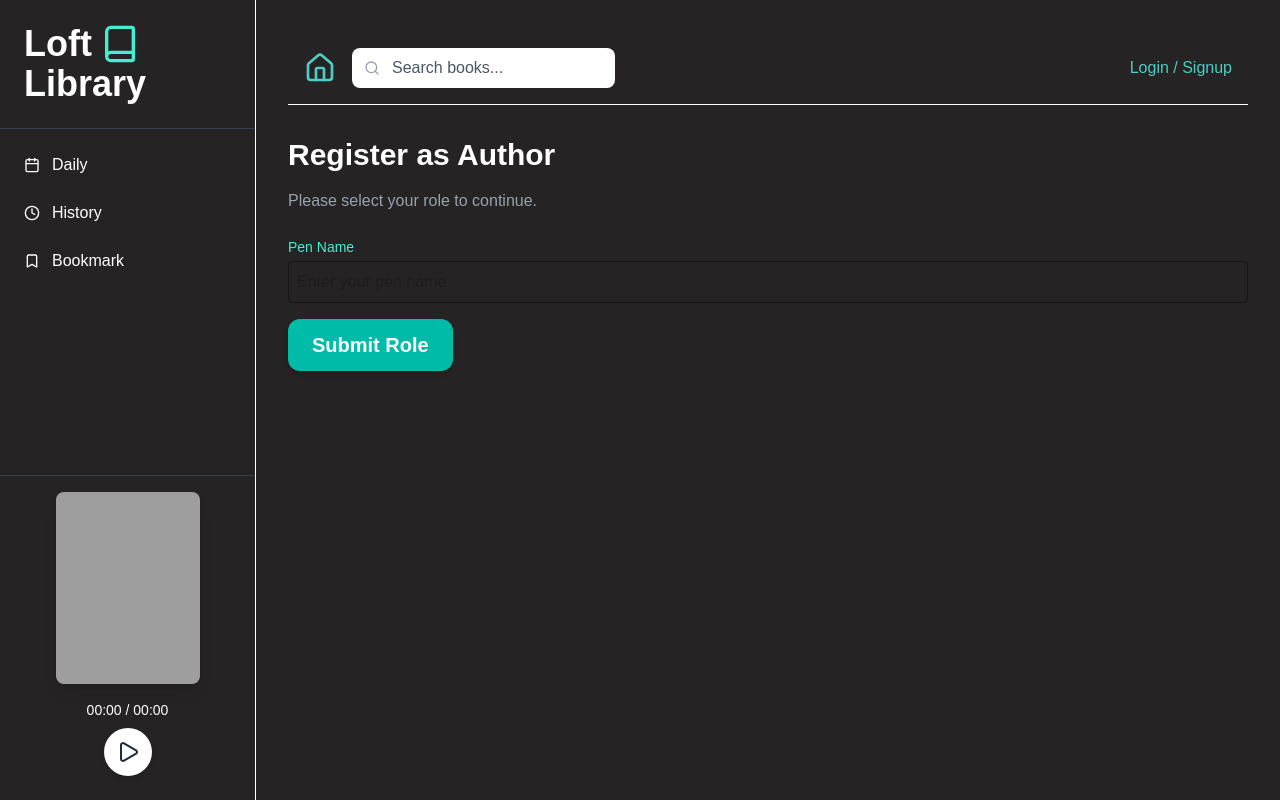
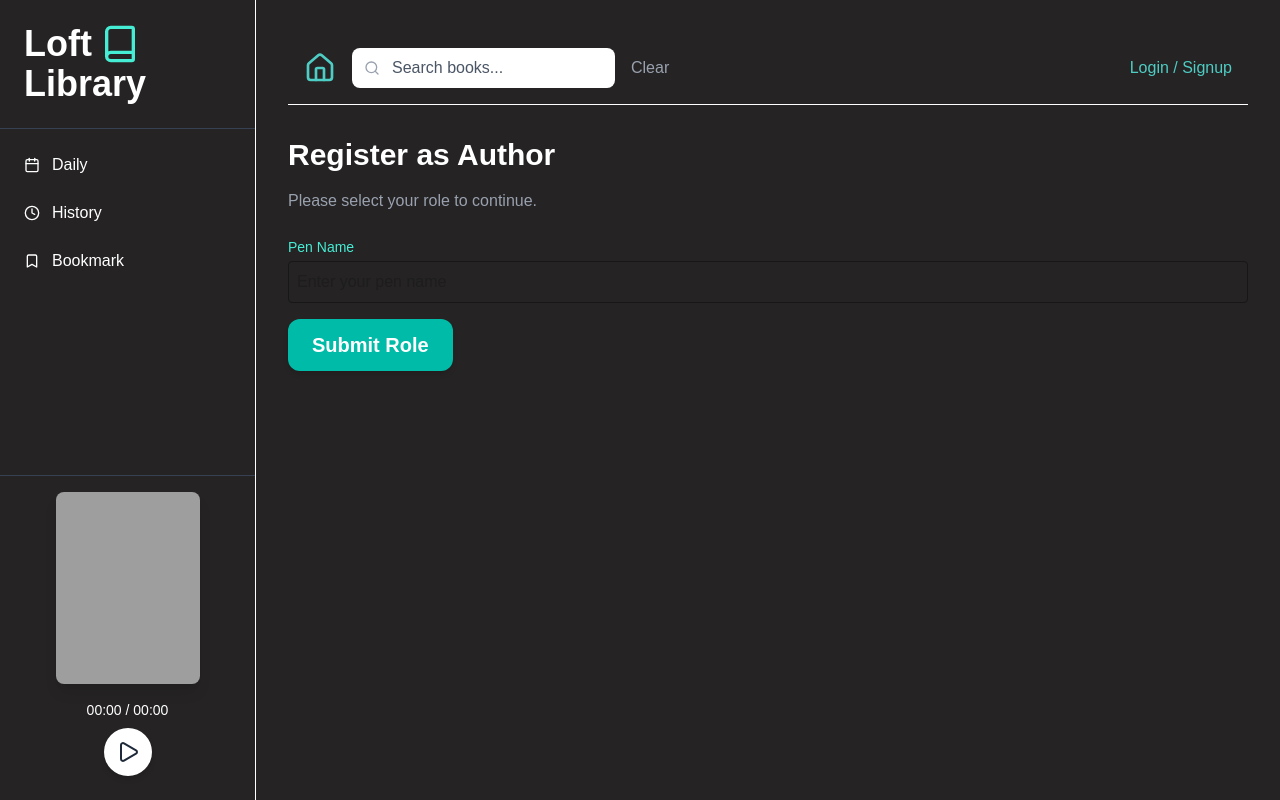
Before and after one commit to anuwadYO276/LoftLibrary-FrontEnd, a Next.js app: page /add-role in a window 1280 px wide. Built offline with nearby package versions, Linux system fonts and the light colour scheme; grey boxes are pictures that could not be loaded.

Commit message:
แก้ไข เรื่องสี และ เพิ่มปุ่ม Clear

```diff
--- a/src/components/ui/GenreFilter.js
+++ b/src/components/ui/GenreFilter.js
@@ -13,7 +13,7 @@ export default function GenreFilter({ genreOptions, selectedGenres, toggleGenre,
           className:
             'mr-2 mb-2 px-4 py-2 rounded ' +
             (selectedGenres.includes(value)
-              ? 'bg-blue-500 text-white'
+              ? 'bg-teal-500 text-white'
               : 'bg-gray-700 text-white'),
         },
         label
@@ -27,7 +27,7 @@ export default function GenreFilter({ genreOptions, selectedGenres, toggleGenre,
           className:
             'mr-2 mb-2 px-4 py-2 rounded ' +
             (selectedGenres.length === 0
-              ? 'bg-blue-500 text-white'
+              ? 'bg-teal-500 text-white'
               : 'bg-gray-700 text-white'),
         },
         'All'
--- a/src/components/ui/Header.js
+++ b/src/components/ui/Header.js
@@ -60,6 +60,16 @@ export default function Header({ onSearch }) {
               onChange={handleInputChange}
             />
           </div>
+          {/* Add button to clear search */}
+          <button
+            onClick={() => {
+              setSearchText("")
+              onSearch("")
+            }}
+            className="text-gray-400 hover:text-gray-600"
+          >
+            Clear
+          </button>
         </div>
 
         <div className="flex items-center gap-4">
--- a/src/components/ui/Sidebar.js
+++ b/src/components/ui/Sidebar.js
@@ -12,6 +12,7 @@ export default function Sidebar() {
   const [currentlyPlaying, setCurrentlyPlaying] = useState(false)
     const { user, logout } = useAuth()
     const router = useRouter()
+    console.log("User:", user)
 
   return (
     <div className="w-64 bg-custom-bg border-r border-white flex flex-col">
@@ -39,6 +40,7 @@ export default function Sidebar() {
 
           {user?.user ? (
             <>
+
               {user.user.role == "author" ? (
                 <TextLink href="/add-books" className="w-full flex items-center gap-3 text-white hover:bg-gray-700 p-2 rounded">
                   <Plus className="w-4 h-4" />
```
